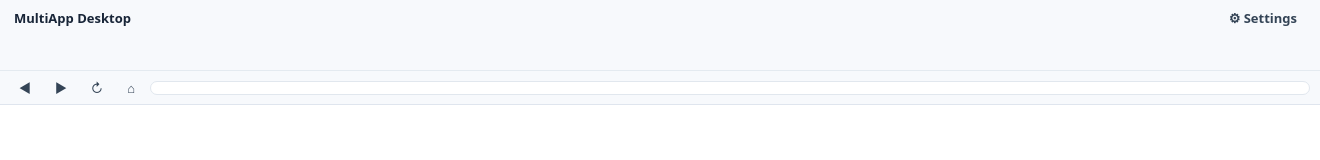
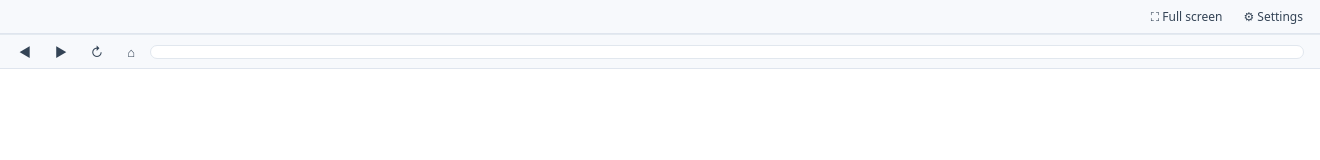
Before and after one commit to rykstudio/multiapp-desktop, an Electron app: page src/index.html in a window 1320 px wide. Drawn offline with Linux system fonts and the light colour scheme; no server answers.

Commit message:
Put app tabs in first row and add full-screen control

```diff
--- a/src/index.html
+++ b/src/index.html
@@ -4,9 +4,9 @@
 <title>MultiApp Desktop</title>
 <style>
 :root{font-family:system-ui,-apple-system,'Segoe UI',sans-serif;color:#182538;background:#fff}*{box-sizing:border-box}
-body{margin:0;font-size:13px}header{height:105px;background:#f7f9fc;border-bottom:1px solid #dfe5ee}
-#titlebar{height:36px;display:flex;align-items:center;gap:12px;padding:0 14px;font-weight:650}#title{font-size:13px}
-#tabs{height:34px;display:flex;gap:4px;align-items:end;padding:0 10px;overflow-x:auto}
+body{margin:0;font-size:13px}header{height:69px;background:#f7f9fc;border-bottom:1px solid #dfe5ee}
+#toprow{height:34px;display:flex;align-items:stretch;min-width:0;border-bottom:1px solid #dfe5ee}#topActions{display:flex;align-items:center;flex:0 0 auto;padding:0 8px;gap:3px}#topActions button{white-space:nowrap;font-size:12px}
+#tabs{height:34px;display:flex;flex:1;min-width:0;gap:4px;align-items:end;padding:0 10px;overflow-x:auto}
 .tab{min-width:105px;max-width:215px;border:1px solid #dce3ed;border-bottom:0;background:#eaf0f7;border-radius:9px 9px 0 0;padding:8px 12px;white-space:nowrap;overflow:hidden;text-overflow:ellipsis}
 .tab.active{background:#fff;color:#125ac0;font-weight:650}.tab.loading:before{content:'◌ ';color:#2563eb}
 #toolbar{height:35px;display:flex;align-items:center;gap:6px;padding:3px 10px;border-top:1px solid #e4eaf0}
@@ -15,7 +15,7 @@ button:hover{background:#e3ebf7}button:disabled{opacity:.35;cursor:default}
 #address{flex:1;min-width:0;border:1px solid #e1e7ee;border-radius:7px;background:white;font-size:12px;color:#506076;padding:6px 9px;overflow:hidden;white-space:nowrap;text-overflow:ellipsis}
 #error{color:#ad263b;font-size:11px;font-weight:400}
 .primary{background:#205ab6;color:white}.primary:hover{background:#16479a}.secondary{background:#edf3fc}
-#drawer{position:absolute;top:105px;right:0;bottom:0;width:min(370px,92vw);background:#fff;border-left:1px solid #dbe4f1;box-shadow:-4px 0 16px #10234024;z-index:5;overflow-y:auto}
+#drawer{position:absolute;top:69px;right:0;bottom:0;width:min(370px,92vw);background:#fff;border-left:1px solid #dbe4f1;box-shadow:-4px 0 16px #10234024;z-index:5;overflow-y:auto}
 #drawer[hidden],#settings[hidden],#loginMenu[hidden],#empty[hidden]{display:none}
 .drawerhead{padding:14px 18px;display:flex;align-items:center;justify-content:space-between;border-bottom:1px solid #e4e8f0}
 #loginCards{padding:14px;display:grid;gap:12px}.loginCard{border:1px solid #dce4ed;border-radius:10px;padding:14px;display:grid;gap:8px}.loginCard h3{margin:0;font-size:14px}.loginCard p{margin:0;color:#65758b;white-space:pre-wrap;overflow-wrap:anywhere}
@@ -34,9 +34,8 @@ h1{font-size:23px;margin:0}h2{font-size:16px;margin:18px 0 9px}h3{font-size:14px
 #toast[hidden]{display:none}
 #empty{padding:36px;color:#65758b}
 </style></head><body>
-<header><div id="titlebar"><span id="title">MultiApp Desktop</span><span id="error"></span><span style="flex:1"></span><button id="settingsButton" title="Manage apps and demo logins">⚙ Settings</button></div>
-<nav id="tabs" role="tablist"></nav>
-<div id="toolbar"><button id="back" title="Back">◀</button><button id="forward" title="Forward">▶</button><button id="reload" title="Reload">↻</button><button id="home" title="App home">⌂</button><div id="address"></div><button id="loginMenu" hidden title="Demo logins" aria-label="Open demo logins">☰ Logins</button></div></header>
+<header><div id="toprow"><nav id="tabs" role="tablist" aria-label="Applications"></nav><div id="topActions"><button id="fullscreenButton" title="Enter full screen (F11)" aria-label="Toggle full screen">⛶ Full screen</button><button id="settingsButton" title="Manage apps and demo logins">⚙ Settings</button></div></div>
+<div id="toolbar"><button id="back" title="Back">◀</button><button id="forward" title="Forward">▶</button><button id="reload" title="Reload">↻</button><button id="home" title="App home">⌂</button><div id="address"></div><span id="error" role="status"></span><button id="loginMenu" hidden title="Demo logins" aria-label="Open demo logins">☰ Logins</button></div></header>
 <div id="empty" hidden>No apps configured. Open Settings to add your first application.</div>
 <aside id="drawer" hidden aria-label="Demo login drawer"><div class="drawerhead"><strong id="drawerTitle">Demo logins</strong><button id="closeDrawer">✕ Close</button></div><div id="loginCards"></div></aside>
 <section id="settings" hidden>
```
